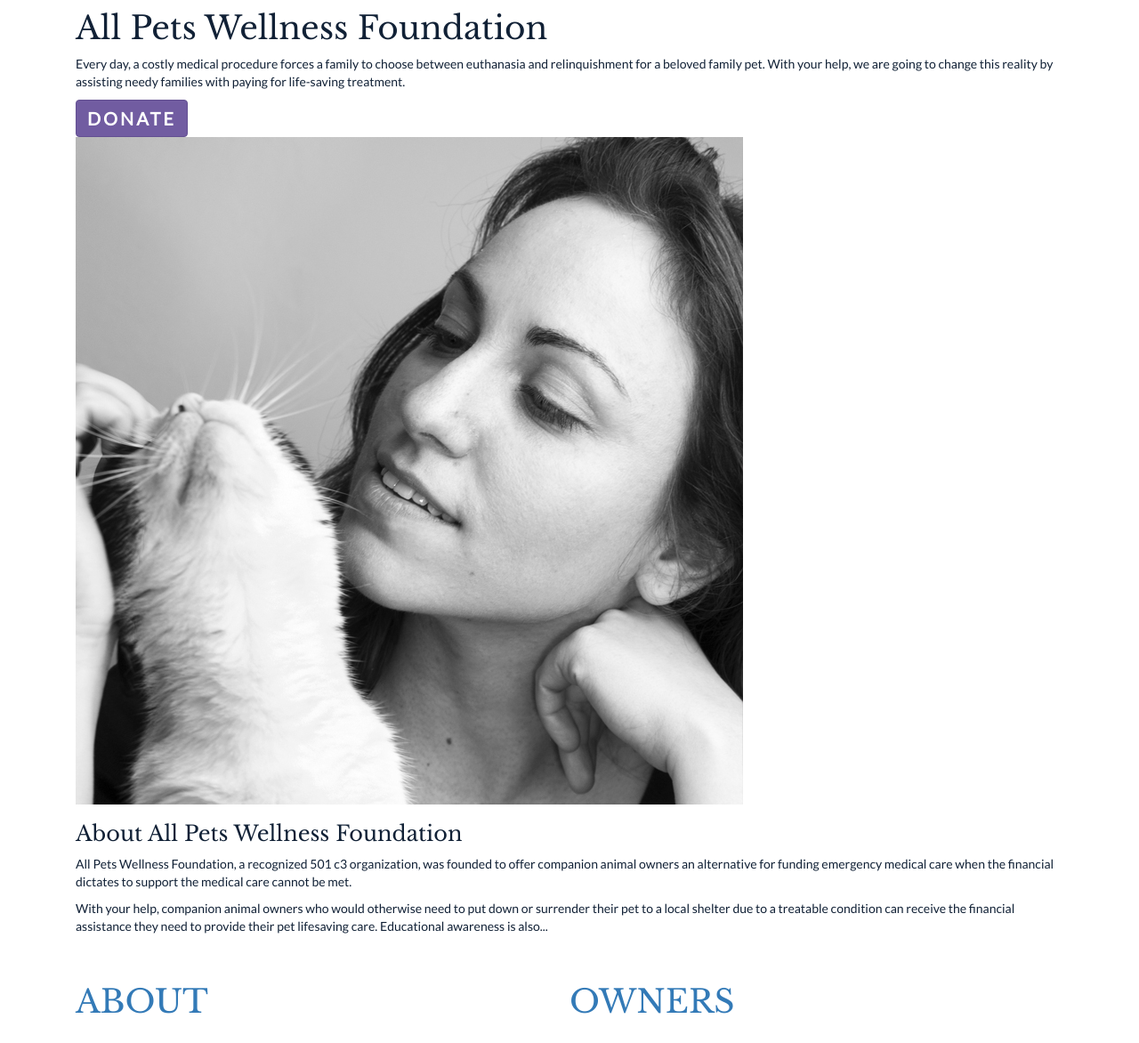
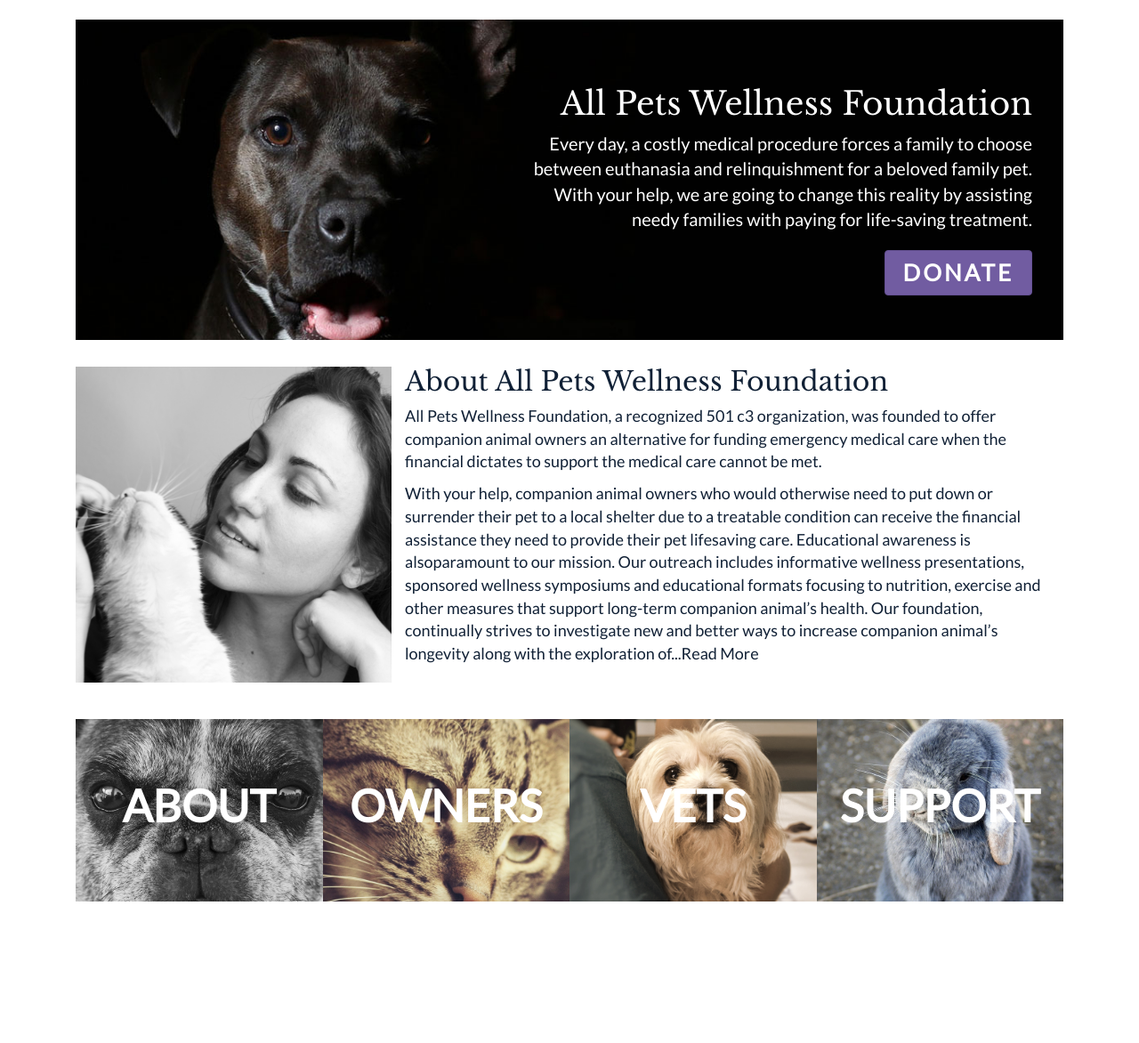
Before and after one commit to masaleen/all-pets-wellness-foundation, a plain HTML site: page index.html in a window 1280 px wide. Shown: the part 93-1265 px from the top of the page at 89% size. Drawn offline with nearby package versions, Linux system fonts and the light colour scheme; a web font is replaced by a local one.

Commit message:
Finished half of home page - mobile to desktop

```diff
--- a/css/style.css
+++ b/css/style.css
@@ -80,54 +80,13 @@ h1,h2,h3,h4,h5,h6,.h1,.h2,.h3,.h4,.h5,.h6 {
 /* END NEW BUTTON STYLES */
 
 
-/* ALL MAX WIDTH 320 DESKTOP SIZE STYLE CHANGES */
-@media (max-width: 320px) {
-.navlogo {
-    width: 75%;
+.col-sm-4 {
+    padding: 0;
 }
-
-.img-caption {
-    padding: 5px 10px 20px 10px;
-    }
-.img-caption > h1 {
-        font-size: 24px;
-    }
-
-.img-caption p {
-        font-size: 12.5px;
-    }
-
-.img-menu {
-  padding-bottom: 285px;
-    }
-
-.img-menu a h1 {
-  font-size: 24px;
-  font-weight: bold;
-  color: #fff;
-  text-decoration: none;
-    }
-
-.img-menu-1, .img-menu-2, .img-menu-3, .img-menu-4 {
-    padding: 35px 10px 35px 10px;
-}
-
-.img-donate {
-  padding: 8px 10px 15px 10px;
-  margin-bottom: 30px;
-}
-
-.img-donate > h1 {
-  font-size: 34px;
-  letter-spacing: 1px;
-  line-height: 30px;
-    }
-}
-/* END ALL MAX WIDTH 320 SIZE STYLE CHANGES */
 
 
 
-/* ALL WIDTH 150 - 576 SIZE STYLE CHANGES */
+/* ALL WIDTH 150 - 767 SIZE STYLE CHANGES */
 @media (min-width: 150px) and (max-width: 767px) {
 .navlogo {
     width: 70%;
@@ -334,7 +293,56 @@ h1, .h1 {
     }
 
 }
-/* END ALL WIDTH 150 - 576 SIZE STYLE CHANGES */
+/* END ALL WIDTH 150 - 767 SIZE STYLE CHANGES */
+
+
+
+
+/* ALL MAX WIDTH 320 DESKTOP SIZE STYLE CHANGES */
+@media (max-width: 320px) {
+.navlogo {
+    width: 75%;
+    }
+
+.img-caption {
+    padding: 5px 10px 20px 10px;
+    }
+.img-caption > h1 {
+        font-size: 24px;
+    }
+
+.img-caption p {
+        font-size: 12.5px;
+    }
+
+.img-menu {
+  padding-bottom: 285px;
+    }
+
+.img-menu a h1 {
+  font-size: 24px;
+  font-weight: bold;
+  color: #fff;
+  text-decoration: none;
+    }
+
+.img-menu-1, .img-menu-2, .img-menu-3, .img-menu-4 {
+    padding: 35px 10px 35px 10px;
+}
+
+.img-donate {
+  padding: 8px 10px 15px 10px;
+  margin-bottom: 30px;
+}
+
+.img-donate > h1 {
+  font-size: 34px;
+  letter-spacing: 1px;
+  line-height: 30px;
+    }
+}
+/* END ALL MAX WIDTH 320 SIZE STYLE CHANGES */
+
 
 
 
@@ -347,14 +355,34 @@ h1, .h1 {
 }
 /* END ALL WIDTH 420 - 480 SIZE STYLE CHANGES */
 
+
+
+
 /* ALL WIDTH 480 - 576 SIZE STYLE CHANGES */
 @media (min-width: 480px) and (max-width: 557px) {
 .navlogo {
     width: 60%;
     margin-top: -10px;
     }
+.img-caption > p {
+    margin-right: 40px;
+    margin-left: 40px;
+    font-size: 16px;
+    }
 }
 /* END ALL WIDTH 480 - 557 SIZE STYLE CHANGES */
+
+
+
+
+/* ALL WIDTH 480 - 767 SIZE STYLE CHANGES */
+@media (min-width: 480px) and (max-width: 767px) {
+
+.img-menu a h1 {
+  font-size: 40px;
+    }
+
+}
 
 
 /* ALL WIDTH 558 - 576 SIZE STYLE CHANGES */
@@ -367,11 +395,16 @@ h1, .h1 {
     .navbar-toggle {
         margin: 15px 0 15px 0;
 }
+    .img-caption > p {
+    margin-right: 40px;
+    margin-left: 40px;
+    font-size: 16px;
     }
-/* END ALL WIDTH 480 - 557 SIZE STYLE CHANGES */
+}
+/* END ALL WIDTH 558 - 576 SIZE STYLE CHANGES */
 
 
-/* ALL MIN WIDTH 577 SIZE STYLE CHANGES */
+/* ALL WIDTH 577 - 767 SIZE STYLE CHANGES */
 @media (min-width: 577px) and (max-width: 767px) {
 .navlogo {
     width: 60%;
@@ -381,10 +414,24 @@ h1, .h1 {
 .navbar-toggle {
     margin: 15px 10px 15px 0;
     }
-
-
+.img-caption {
+  background:url('../images/dog-pitbull-750-2.jpg') no-repeat center top;
+  position:relative;
+  width:100%;
+  height:100%;
+  background-size:100% auto;
+  padding: 35px 10px 60px 10px;
+  text-align: center;
+  color: #fff;
+  margin-bottom: 30px;
 }
-/* END ALL MIN WIDTH 577 SIZE STYLE CHANGES */
+.img-caption > p {
+    margin-right: 40px;
+    margin-left: 40px;
+    font-size: 18px;
+    }
+}
+/* END ALL WIDTH 577 - 767 SIZE STYLE CHANGES */
 
 
 
@@ -436,9 +483,94 @@ h1, .h1 {
     margin-left:-115px;
 }
 
+.img-caption {
+  background:url('../images/dog-pitbull-1200.jpg') no-repeat center top;
+  position:relative;
+  width:100%;
+  height:100%;
+  background-size:100% auto;
+  padding: 30px 35px 55px 10px;
+  text-align: right;
+  color: #fff;
+  margin-top: 30px;
+  margin-bottom: 30px;
+}
+.img-caption>h1{
+  font-size: 28px;
+    }
+.img-caption>p{
+  font-size: 16px;
+  margin-left: 250px;
+    }
+
+.img-left {
+    padding-right: 15px;
+}
+
+/* IMAGES MENU */
+
+.img-menu {
+  text-align: center;
+  width:100%;
+  height:100%;
+  padding-bottom: 400px;
+    padding-top: 25px;
+    }
+
+.img-menu a h1 {
+  font-family: 'Lato', sans-serif;
+  font-size: 30px;
+  font-weight: bold;
+  color: #fff;
+  text-decoration: none;
+    }
+
+.img-menu-1 {
+  background:url('../images/dog-bulldog-750.jpg') no-repeat top;
+  position:relative;
+  background-size:100% auto;
+  padding: 50px 20px  70px 20px ;
+    }
+
+.img-menu-2 {
+  background:url('../images/cat-brown-750.jpg') no-repeat top;
+  position:relative;
+  background-size:100% auto;
+  padding: 50px 20px 70px 20px ;
+    }
+
+.img-menu-3 {
+  background:url('../images/vet-dog-750-sepia.jpg') no-repeat top;
+  position:relative;
+  background-size:100% auto;
+  padding: 50px 0 70px 0;
+    }
+
+.img-menu-4 {
+  background:url('../images/rabbit-gray-750.jpg') no-repeat top;
+  position:relative;
+  background-size:100% auto;
+  padding: 50px 0 70px 0;
+    }
+
+
+/* END IMAGES MENU */
 
 }
 /* END ALL MIN WIDTH 768 SIZE STYLE CHANGES */
+
+
+
+
+
+/* ALL MAX WIDTH 992 SIZE STYLE CHANGES */
+@media (max-width: 992px) {
+    .hidden-sm {
+        display: none;
+    }
+}
+/* END ALL MAX WIDTH 992 SIZE STYLE CHANGES */
+
 
 
 
@@ -463,7 +595,41 @@ h1, .h1 {
 .dropdown-menu>.menu-item>a{
   font-size: 16px;
     }
+.img-caption {
+  background:url('../images/dog-pitbull-1200-2.jpg') no-repeat center top;
+  position:relative;
+  width:100%;
+  height:100%;
+  background-size:100% auto;
+  padding: 55px 35px 50px 10px;
+  text-align: right;
+  color: #fff;
+  margin-top: 30px;
+  margin-bottom: 30px;
+}
+.img-caption>h1{
+  font-size: 36px;
+    }
+.img-caption>p{
+  font-size: 20px;
+  margin-left: 500px;
+    }
+.img-caption >.btn {
+  font-size: 26px;
+  padding-right: 20px;
+  padding-left: 20px;
+  margin-top: 10px;
+}
+.body-text-link h3 {
+  font-size: 30px;
+    }
+.body-text-link p {
+  font-size: 16px;
+    }
 
+.img-menu a h1 {
+  font-size: 40px;
+    }
 }
 /* END ALL MIN WIDTH 992 SIZE STYLE CHANGES */
 
@@ -487,11 +653,26 @@ h1, .h1 {
     margin-top: -20px;
     padding-bottom: 35px;
     }
+.img-caption>p{
+  font-size: 20px;
+  margin-left: 400px;
+    }
 
 }
 /* END WIDTH 992 - 1199 SIZE STYLE CHANGES */
 
 
+/* ALL MIN WIDTH 1200 SIZE STYLE CHANGES */
+@media (min-width: 1200px) {
+.body-text-link p {
+  font-size: 18px;
+    }
+.img-menu a h1 {
+  font-size: 50px;
+    }
+
+
+}
 /* FOOTER */
 
 .social-media{
--- a/index.html
+++ b/index.html
@@ -72,10 +72,10 @@
 
             <div class="body-text-link">
                 <a href="#">
-                   <img class="img-responsive" src="images/owner-cat-750.jpg">
+                       <img class="img-responsive col-sm-4 img-left" src="images/owner-cat-750.jpg">
                     <h3>About All Pets Wellness Foundation</h3>
                     <p>All Pets Wellness Foundation, a recognized 501 c3 organization, was founded to offer companion animal owners an alternative for funding emergency medical care when the financial dictates to support the medical care cannot be met.</p>
-                    <p>With your help, companion animal owners who would otherwise need to put down or surrender their pet to a local shelter due to a treatable condition can receive the financial assistance they need to provide their pet lifesaving care. Educational awareness is also...</p>
+                    <p>With your help, companion animal owners who would otherwise need to put down or surrender their pet to a local shelter due to a treatable condition can receive the financial assistance they need to provide their pet lifesaving care. Educational awareness is also<span class="hidden-sm">paramount to our mission. Our outreach includes informative wellness presentations, sponsored wellness symposiums and educational formats focusing to nutrition, exercise and other measures that support long-term companion animal’s health. Our foundation, continually strives to investigate new and better ways to increase companion animal’s longevity along with the exploration of</span>...Read More</p>
                 </a>
             </div>
 
@@ -83,22 +83,22 @@
 
   <!-- THUMBNAIL IMAGES MENU SQUARE -->
         <div class="img-menu">
-            <div class="col-xs-6 padding-remove">
+            <div class="col-xs-6 col-sm-3 padding-remove">
                 <div class="img-menu-1">
                     <a href="#"><h1>ABOUT</h1></a>
                 </div>
             </div>
-            <div class="col-xs-6 padding-remove">
+           <div class="col-xs-6 col-sm-3 padding-remove">
                 <div class="img-menu-2">
                     <a href="#"><h1>OWNERS</h1></a>
                 </div>
            </div>
-    <div class="col-xs-6 padding-remove">
+           <div class="col-xs-6 col-sm-3 padding-remove">
                 <div class="img-menu-3">
                     <a href="#"><h1>VETS</h1></a>
                 </div>
            </div>
-            <div class="col-xs-6 padding-remove">
+           <div class="col-xs-6 col-sm-3 padding-remove">
                 <div class="img-menu-4">
                     <a href="#"><h1>SUPPORT</h1></a>
                 </div>
```
Also changed, not shown: images/dog-pitbull-1200-2.jpg (added), images/dog-pitbull-1200.jpg (added). Lines whose indentation alone changed are shown as unchanged.
